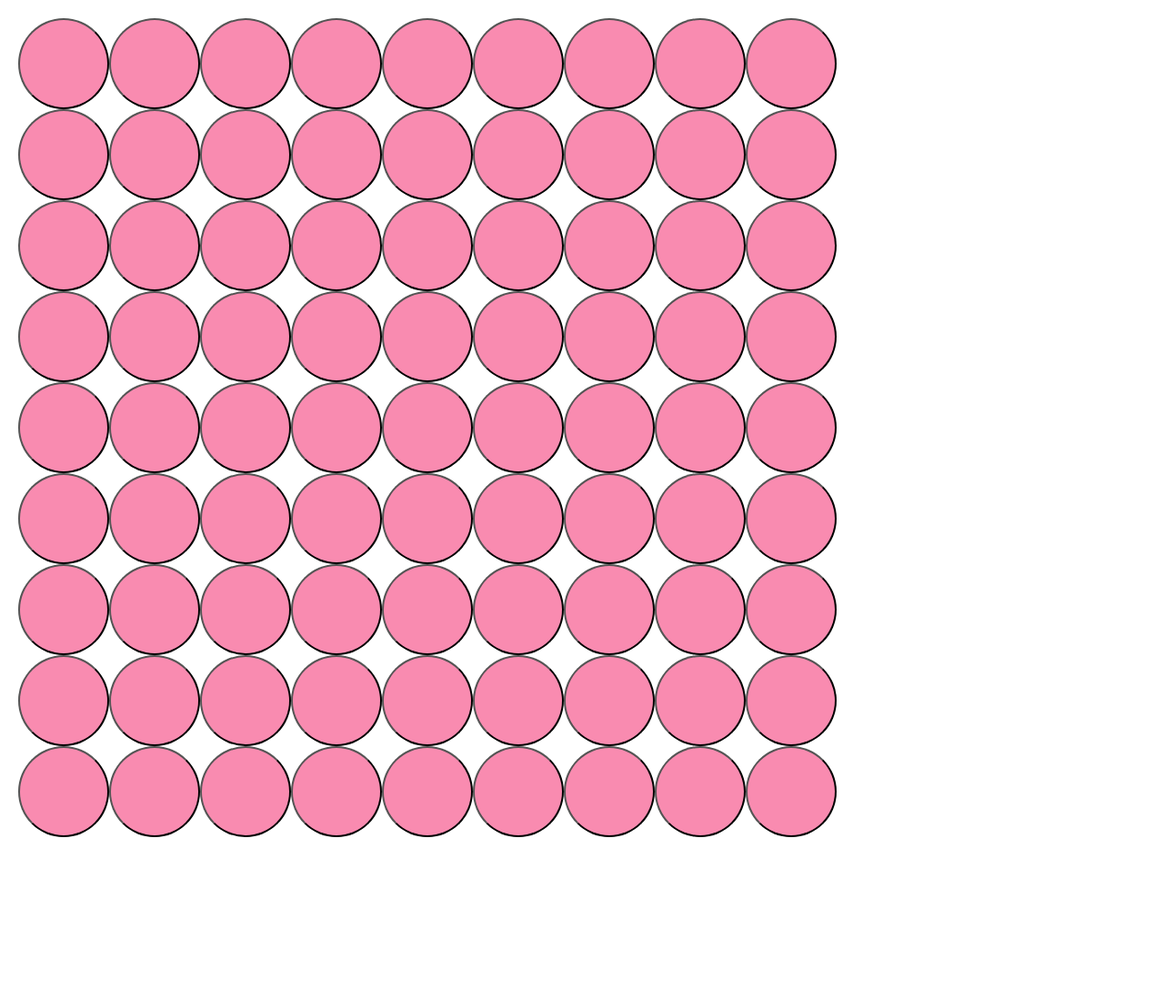
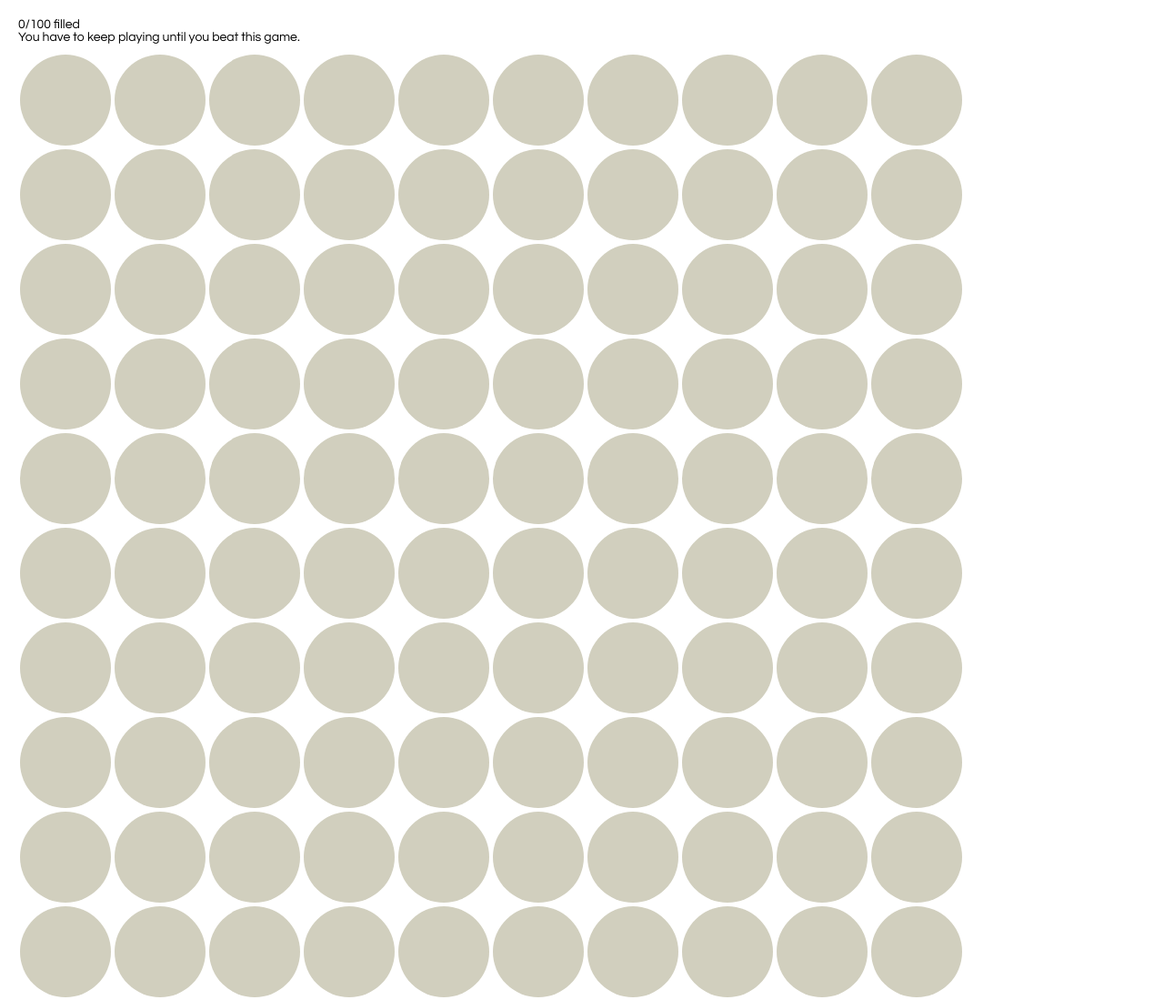
Before and after one commit to macaroonable/flip_game_react, a React app: page / in a window 1280 px wide. Shown: the whole page at 91% size. Before the commit the page ends 940 px from the top, so only its background shows below. Built offline with nearby package versions, Linux system fonts and the light colour scheme.

Commit message:
add winning condition check

```diff
--- a/src/index.css
+++ b/src/index.css
@@ -17,7 +17,7 @@ ul {
   background: #f98bb0;
 }
 .unfill {
-  background: #d80202;
+  background: #d1cfbe;
 }
 .status {
   margin-bottom: 10px;
@@ -26,6 +26,7 @@ ul {
   background-color: red;
 }
 .square {
+  border-width: 0;
   border-radius: 50%;
   float: left;
   font-size: 24px;
@@ -36,6 +37,7 @@ ul {
   text-align: center;
   width: 100px;
   transition-duration: 500ms;
+  margin: 2px;
 }
 
 .square:focus {
--- a/src/index.js
+++ b/src/index.js
@@ -1,9 +1,8 @@
 import React from "react";
 import ReactDOM from "react-dom";
 import "./index.css";
-
-var start_with_true = true;
-var dim = 9;
+//want to start with all false so we can AND everything to be true
+var dim = 10;
 
 function Square(props) {
   return (
@@ -43,9 +42,19 @@ class Board extends React.Component {
   constructor(props) {
     super(props);
     this.state = {
-      squares: Array(dim).fill(Array(dim).fill(start_with_true ? true : false))
+      squares: Array(dim).fill(Array(dim).fill(false)),
+      isWinning: false,
+      count: 0
     };
   }
+  //this reducer can 'AND' a group of input
+
+  //input is array, output is the 'AND' of all values in that array
+
+  checkWinning = () => {
+    console.log(this.state.squares);
+    return this.state.squares.map(x => x.every(x => x)).every(x => x);
+  };
 
   handleClick = (row_id, col_id) => {
     const square_replacement = this.state.squares.slice();
@@ -73,36 +82,21 @@ class Board extends React.Component {
       square_replacement[row_id + 1] = post_row_replacement;
     }
 
-    this.setState({ squares: square_replacement });
+    this.setState({ squares: square_replacement }, () => {
+      //after set the state. Update the count and check the winning conditon
+      this.setState({
+        count: this.state.squares
+          .map(x => x.filter(x => x).length)
+          .reduce((sum, each) => sum + each, 0)
+      });
 
-    /*
-    row_replacement[col_id] = "x" ? "o" : "x";
-    if (col_id + 1 < dim) {
-      row_replacement[col_id + 1] = "x" ? "o" : "x";
-    }
-    if (col_id - 1 >= 0) {
-      row_replacement[col_id - 1] = "x" ? "o" : "x";
-    }
-    square_replacement[row_id] = row_replacement;
-    console.log(square_replacement);
-
-    if (row_id + 1 < dim) {
-      const row_replacement = this.state.squares[row_id + 1].slice();
-      row_replacement[col_id] = "x" ? "o" : "x";
-      square_replacement[row_id + 1] = row_replacement;
-    }
-
-    if (row_id - 1 >= 0) {
-      const row_replacement = this.state.squares[row_id - 1].slice();
-      row_replacement[col_id] = "x" ? "o" : "x";
-      square_replacement[row_id - 1] = row_replacement;
-    }*/
-
-    //const squares = this.state.squares.slice();
-
-    //squares[row_id][col_id] = (squares[row_id][col_id] = "x") ? "o" : "x";
+      if (this.checkWinning()) {
+        this.setState({ isWinning: true });
+      } else {
+        this.setState({ isWinning: false });
+      }
+    });
   };
-
   renderRow(row_id) {
     return (
       <Row
@@ -116,6 +110,14 @@ class Board extends React.Component {
   render() {
     return (
       <div>
+        <div className="counter">
+          {this.state.count}/{dim * dim} filled
+        </div>
+        <div className="status">
+          {this.state.isWinning
+            ? "You won. You can go home now."
+            : "You have to keep playing until you beat this game."}
+        </div>
         {Array.apply(null, { length: dim })
           .map(Number.call, Number)
           .map(x => this.renderRow(x))}
```
